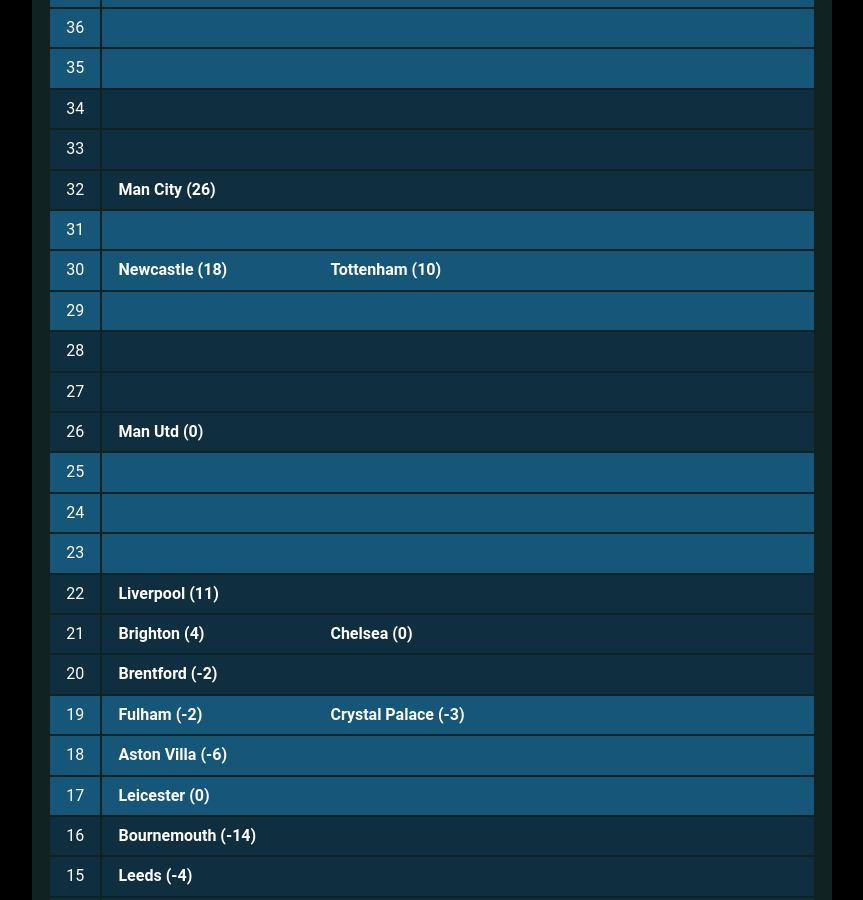
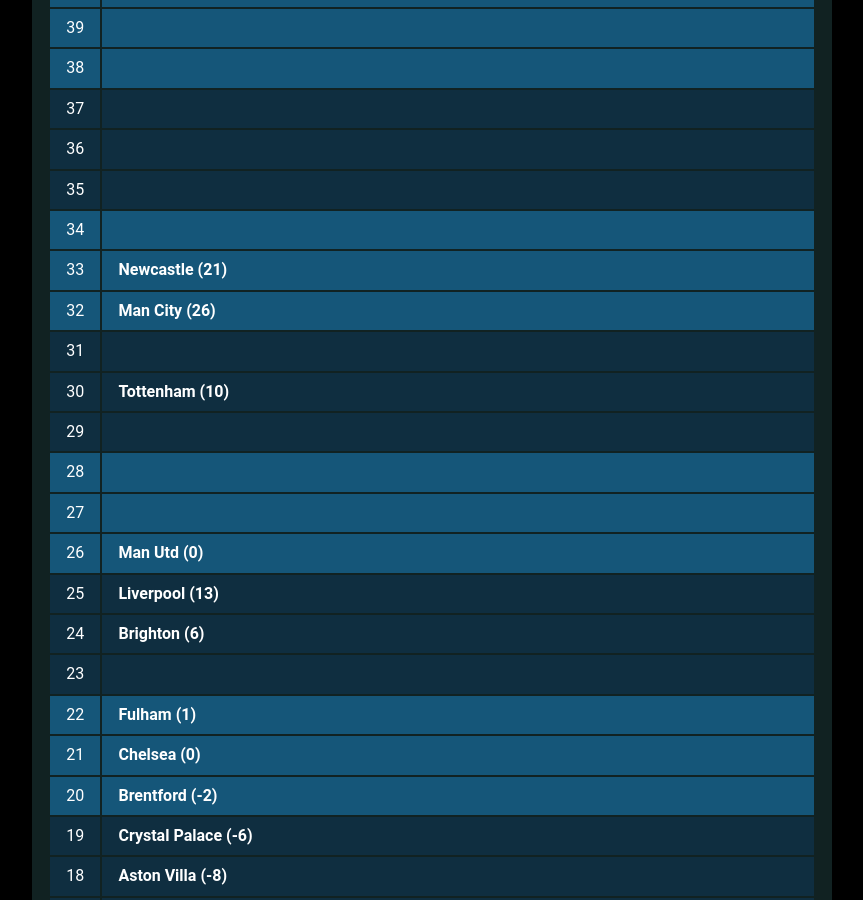
Before and after one commit to muru/muru.github.io, a Jekyll site: the page built from resources.md, in a window 1280 px wide and 900 px high, scrolled down 1517 px. Shown: the whole window, without its empty margins (208-1071 px from the left). Built offline with Jekyll 4.4.1, drawn with Linux system fonts in a browser that asks for light colours; some web fonts are replaced; some of the changed text lies outside the part shown.

Commit message:
updated cann-table: Wed 28 Dec 00:01:34 JST 2022

```diff
--- a/cann-table.html
+++ b/cann-table.html
@@ -1,164 +1,169 @@
 <table id="cann-table">
 <thead> <th> Pts </th> <th> Clubs (GD) </th> </thead>
 	<tr class="cann-row-1">
-		<td class="cann-point"> 37 </td>
+		<td class="cann-point"> 40 </td>
 		<td class="cann-clubs">
-			<span class="club-name"> Arsenal (22) </span>
+			<span class="club-name"> Arsenal (24) </span>
 		</td>
  	</tr>
 	<tr class="cann-row-1">
+		<td class="cann-point"> 39 </td>
+		<td class="cann-clubs">
+		</td>
+ 	</tr>
+	<tr class="cann-row-1">
+		<td class="cann-point"> 38 </td>
+		<td class="cann-clubs">
+		</td>
+ 	</tr>
+	<tr class="cann-row-2">
+		<td class="cann-point"> 37 </td>
+		<td class="cann-clubs">
+		</td>
+ 	</tr>
+	<tr class="cann-row-2">
 		<td class="cann-point"> 36 </td>
 		<td class="cann-clubs">
 		</td>
  	</tr>
-	<tr class="cann-row-1">
+	<tr class="cann-row-2">
 		<td class="cann-point"> 35 </td>
 		<td class="cann-clubs">
 		</td>
  	</tr>
-	<tr class="cann-row-2">
+	<tr class="cann-row-1">
 		<td class="cann-point"> 34 </td>
 		<td class="cann-clubs">
 		</td>
  	</tr>
-	<tr class="cann-row-2">
+	<tr class="cann-row-1">
 		<td class="cann-point"> 33 </td>
 		<td class="cann-clubs">
+			<span class="club-name"> Newcastle (21) </span>
 		</td>
  	</tr>
-	<tr class="cann-row-2">
+	<tr class="cann-row-1">
 		<td class="cann-point"> 32 </td>
 		<td class="cann-clubs">
 			<span class="club-name"> Man City (26) </span>
 		</td>
  	</tr>
-	<tr class="cann-row-1">
+	<tr class="cann-row-2">
 		<td class="cann-point"> 31 </td>
 		<td class="cann-clubs">
 		</td>
  	</tr>
-	<tr class="cann-row-1">
+	<tr class="cann-row-2">
 		<td class="cann-point"> 30 </td>
 		<td class="cann-clubs">
-			<span class="club-name"> Newcastle (18) </span>
 			<span class="club-name"> Tottenham (10) </span>
 		</td>
  	</tr>
-	<tr class="cann-row-1">
+	<tr class="cann-row-2">
 		<td class="cann-point"> 29 </td>
 		<td class="cann-clubs">
 		</td>
  	</tr>
-	<tr class="cann-row-2">
+	<tr class="cann-row-1">
 		<td class="cann-point"> 28 </td>
 		<td class="cann-clubs">
 		</td>
  	</tr>
-	<tr class="cann-row-2">
+	<tr class="cann-row-1">
 		<td class="cann-point"> 27 </td>
 		<td class="cann-clubs">
 		</td>
  	</tr>
-	<tr class="cann-row-2">
+	<tr class="cann-row-1">
 		<td class="cann-point"> 26 </td>
 		<td class="cann-clubs">
 			<span class="club-name"> Man Utd (0) </span>
 		</td>
  	</tr>
-	<tr class="cann-row-1">
+	<tr class="cann-row-2">
 		<td class="cann-point"> 25 </td>
+		<td class="cann-clubs">
+			<span class="club-name"> Liverpool (13) </span>
+		</td>
+ 	</tr>
+	<tr class="cann-row-2">
+		<td class="cann-point"> 24 </td>
+		<td class="cann-clubs">
+			<span class="club-name"> Brighton (6) </span>
+		</td>
+ 	</tr>
+	<tr class="cann-row-2">
+		<td class="cann-point"> 23 </td>
 		<td class="cann-clubs">
 		</td>
  	</tr>
 	<tr class="cann-row-1">
-		<td class="cann-point"> 24 </td>
+		<td class="cann-point"> 22 </td>
 		<td class="cann-clubs">
+			<span class="club-name"> Fulham (1) </span>
 		</td>
  	</tr>
 	<tr class="cann-row-1">
-		<td class="cann-point"> 23 </td>
-		<td class="cann-clubs">
-		</td>
- 	</tr>
-	<tr class="cann-row-2">
-		<td class="cann-point"> 22 </td>
-		<td class="cann-clubs">
-			<span class="club-name"> Liverpool (11) </span>
-		</td>
- 	</tr>
-	<tr class="cann-row-2">
 		<td class="cann-point"> 21 </td>
 		<td class="cann-clubs">
-			<span class="club-name"> Brighton (4) </span>
 			<span class="club-name"> Chelsea (0) </span>
 		</td>
  	</tr>
-	<tr class="cann-row-2">
+	<tr class="cann-row-1">
 		<td class="cann-point"> 20 </td>
 		<td class="cann-clubs">
 			<span class="club-name"> Brentford (-2) </span>
 		</td>
  	</tr>
-	<tr class="cann-row-1">
+	<tr class="cann-row-2">
 		<td class="cann-point"> 19 </td>
 		<td class="cann-clubs">
-			<span class="club-name"> Fulham (-2) </span>
-			<span class="club-name"> Crystal Palace (-3) </span>
+			<span class="club-name"> Crystal Palace (-6) </span>
+		</td>
+ 	</tr>
+	<tr class="cann-row-2">
+		<td class="cann-point"> 18 </td>
+		<td class="cann-clubs">
+			<span class="club-name"> Aston Villa (-8) </span>
+		</td>
+ 	</tr>
+	<tr class="cann-row-2">
+		<td class="cann-point"> 17 </td>
+		<td class="cann-clubs">
+			<span class="club-name"> Leicester (-3) </span>
 		</td>
  	</tr>
 	<tr class="cann-row-1">
-		<td class="cann-point"> 18 </td>
-		<td class="cann-clubs">
-			<span class="club-name"> Aston Villa (-6) </span>
-		</td>
- 	</tr>
-	<tr class="cann-row-1">
-		<td class="cann-point"> 17 </td>
-		<td class="cann-clubs">
-			<span class="club-name"> Leicester (0) </span>
-		</td>
- 	</tr>
-	<tr class="cann-row-2">
 		<td class="cann-point"> 16 </td>
 		<td class="cann-clubs">
 			<span class="club-name"> Bournemouth (-14) </span>
 		</td>
  	</tr>
-	<tr class="cann-row-2">
+	<tr class="cann-row-1">
 		<td class="cann-point"> 15 </td>
 		<td class="cann-clubs">
 			<span class="club-name"> Leeds (-4) </span>
 		</td>
  	</tr>
-	<tr class="cann-row-2">
+	<tr class="cann-row-1">
 		<td class="cann-point"> 14 </td>
 		<td class="cann-clubs">
-			<span class="club-name"> West Ham (-5) </span>
-			<span class="club-name"> Everton (-6) </span>
+			<span class="club-name"> West Ham (-7) </span>
+			<span class="club-name"> Everton (-7) </span>
 		</td>
  	</tr>
-	<tr class="cann-row-1">
+	<tr class="cann-row-2">
 		<td class="cann-point"> 13 </td>
 		<td class="cann-clubs">
+			<span class="club-name"> Wolves (-15) </span>
 			<span class="club-name"> Nottm Forest (-19) </span>
 		</td>
  	</tr>
-	<tr class="cann-row-1">
+	<tr class="cann-row-2">
 		<td class="cann-point"> 12 </td>
 		<td class="cann-clubs">
-			<span class="club-name"> Southampton (-14) </span>
-		</td>
- 	</tr>
-	<tr class="cann-row-1">
-		<td class="cann-point"> 11 </td>
-		<td class="cann-clubs">
-		</td>
- 	</tr>
-	<tr class="cann-row-2">
-		<td class="cann-point"> 10 </td>
-		<td class="cann-clubs">
-			<span class="club-name"> Wolves (-16) </span>
+			<span class="club-name"> Southampton (-16) </span>
 		</td>
  	</tr>
 </table>
-<span id="cann-gen-note"> Generated on  Tuesday, 27 December 2022 at 00:01 JST. </span>
+<span id="cann-gen-note"> Generated on  Wednesday, 28 December 2022 at 00:01 JST. </span>
```
